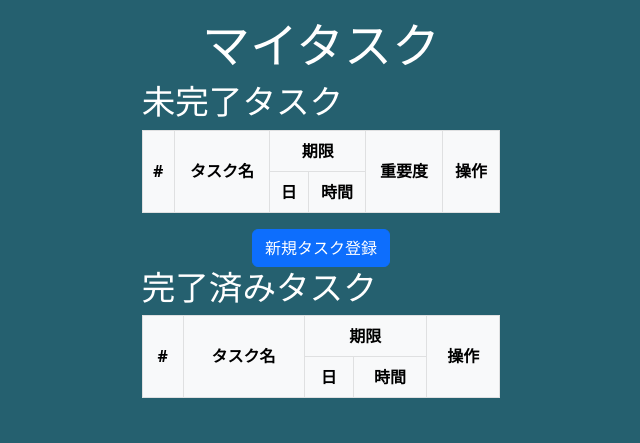
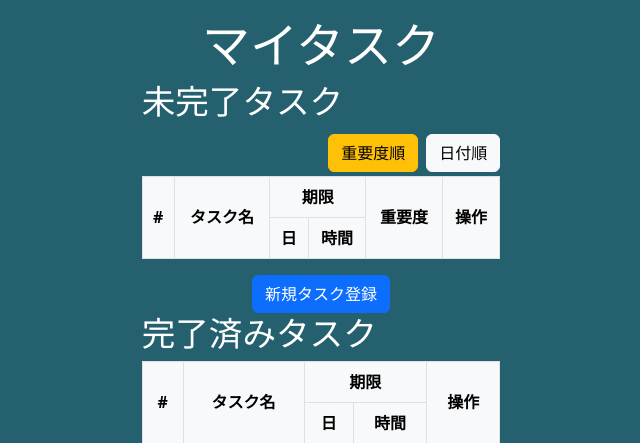
Before and after one commit to ShumpeiSeto/flask2, a Flask app: page /my_task in a window 1280 px wide. Shown: the part 112-555 px from the top of the page, without its empty margins (319-959 px from the left). Run offline with Flask 3, Linux system fonts and the light colour scheme; the visitor is signed in with stand-in values (Sample User, id 1); data that the repository does not hold is empty.

Commit message:
重要度のボタンを実装

```diff
--- a/taskbell/templates/testtemp/my_task.html
+++ b/taskbell/templates/testtemp/my_task.html
@@ -5,6 +5,10 @@
     <div class="row h-auto justify-content-center align-items-start">
       <div class="col-12 col-md-8 col-lg-5 col-xl-4">
         <h4 class="font-size-m">未完了タスク</h4>
+        <div class="sort_buttons d-flex flex-row justify-content-end px-0 py-1 gap-2">
+        <a href="{{ url_for('my_task', mode=1) }}"><button type="button" class="btn btn-warning">重要度順</button></a>
+        <a href="{{ url_for('my_task', mode=0) }}"><button type="button" class="btn btn-light">日付順</button></a>
+        </div>
         <table class="table table-light table-hover table-bordered">
           <thead>
             <tr>
@@ -22,9 +26,9 @@
           <tbody>
             {% for nc_task in nc_tasks %}
               <tr>
-                <th scope="row" class="px-0 p-md-2 text-center">
+                <th scope="row" class="px-0 p-md-2 text-center align-middle">
                   <a href="{{ url_for('check_task', task_id=nc_task['task_id']) }}" class="check_box_a">
-                    <button type="button" class="btn btn-success rounded-circl py-auto px-1 check_box_b">完了</button>
+                    <button type="button" class="btn btn-success rounded-circl px-1 py-2 check_box_b">完了</button>
                   </a>
                 </th>
                 <td class="px-0 p-md-2 text-center align-middle">
@@ -40,8 +44,8 @@
                   <label class="importance my-auto" for="importance">{{ nc_task['importance'] | convert_importance }}</label>
                 </td>
                 <td class="d-flex flex-row px-0 p-md-2 text-center justify-content-evenly align-middle gap-3">
-                  <a href="{{ url_for('edit_task', task_id=nc_task['task_id']) }}" class="mb-1"><button type="button" class="btn btn-primary py-1 px-0">編集</button></a>
-                  <a href="{{ url_for('delete_task', task_id=nc_task['task_id']) }}"><button type="button" class="btn btn-danger py-1 px-0">削除</button></a>
+                  <a href="{{ url_for('edit_task', task_id=nc_task['task_id']) }}" class="mb-1"><button type="button" class="btn btn-primary py-2 px-1">編集</button></a>
+                  <a href="{{ url_for('delete_task', task_id=nc_task['task_id']) }}"><button type="button" class="btn btn-danger py-2 px-1">削除</button></a>
                 </td>
               </tr>
             {% endfor %}
```
